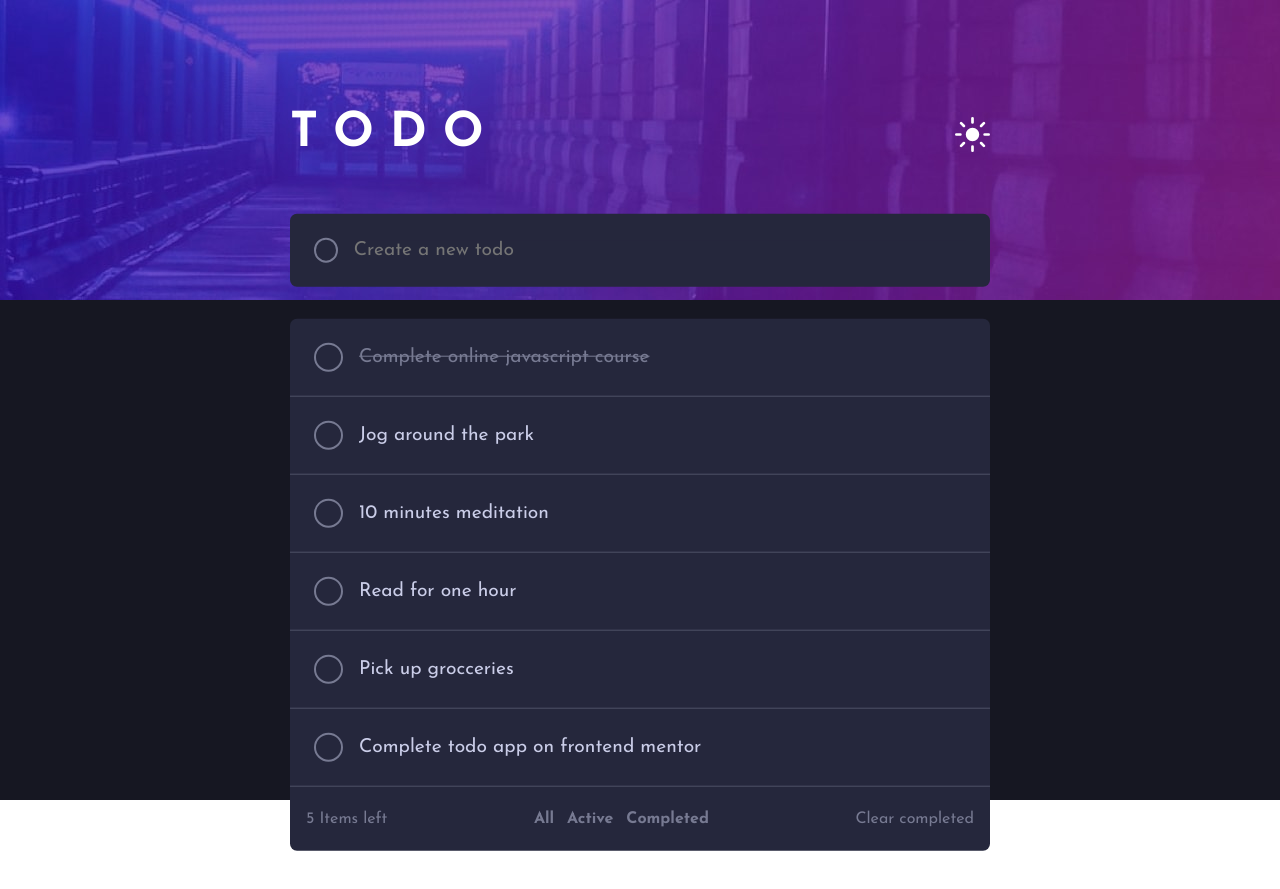
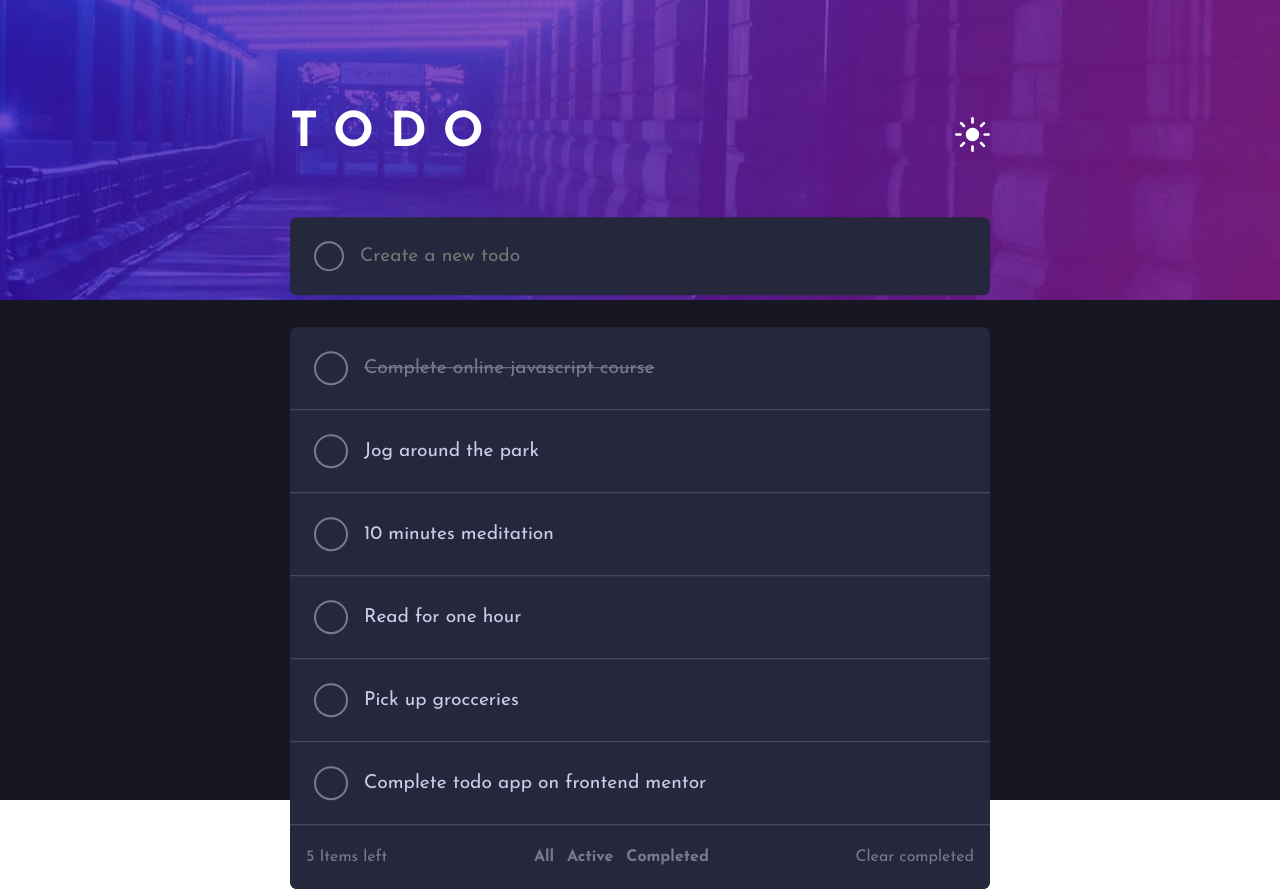
Before and after one commit to alishirani1384/Todo-app, a React (Vite) app: page / in a window 1280 px wide. Before the commit the page ends 851 px from the top, so only its background shows below. Built offline with nearby package versions, Linux system fonts and the light colour scheme.

Commit message:
fixed marks

```diff
--- a/src/App.css
+++ b/src/App.css
@@ -85,6 +85,7 @@ header .container img{
   background-color: var(--Very-Dark-Desaturated-Blue);
   color: white;
   display: flex;
+  align-items: center;
 }
 .todo-input input:focus{
   outline: none;
@@ -93,8 +94,8 @@ header .container img{
   border: 2px solid var(--Dark-Grayish-Blue);
   display: block;
   border-radius: 50%;
-  width: 25px;
-  height: 25px;
+  min-width: 30px;
+  min-height: 30px;
 }
 .App[data-theme="light"] .todo-input{
   background-color: white;
@@ -127,8 +128,8 @@ header .container img{
   display: block;
   border: 2px solid var(--Dark-Grayish-Blue);
   border-radius: 50%;
-  width: 25px;
-  height: 25px;
+  width: 30px;
+  height: 30px;
 }
 .todo[data-completed="true"]{
   text-decoration: line-through;
```
